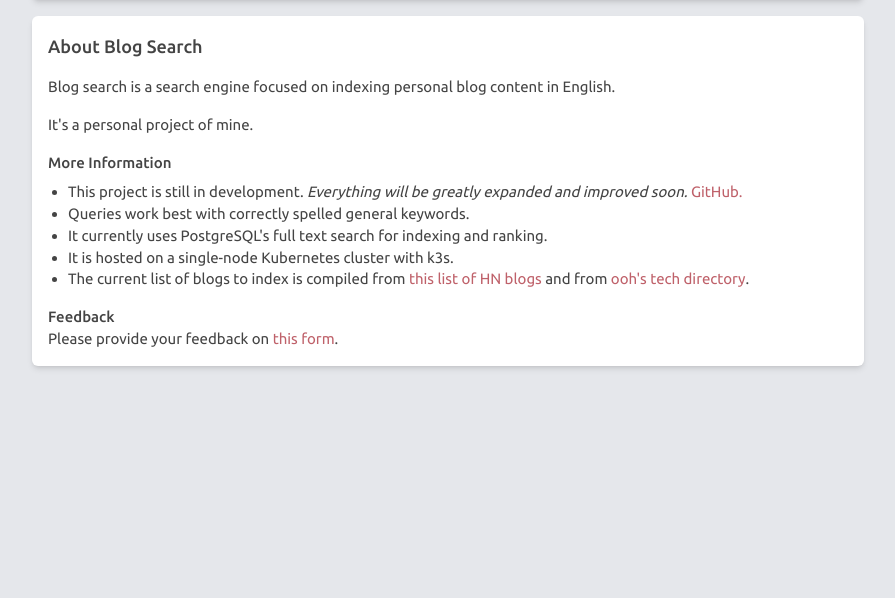
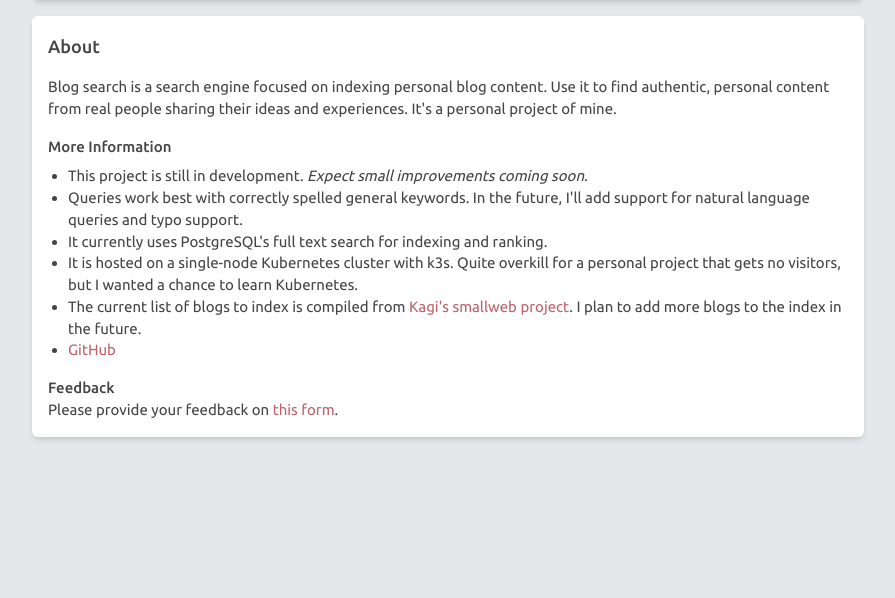
Before and after one commit to sawatkins/blog-search, a FastAPI app: page /about in a window 1280 px wide. Shown: the part 64-662 px from the top of the page, without its empty margins (192-1087 px from the left). Run offline with FastAPI, Linux system fonts and the light colour scheme.

Commit message:
update text

```diff
--- a/web/server.py
+++ b/web/server.py
@@ -83,7 +83,8 @@ async def api_search(q: str = Query(...)):
 async def robots():
     return """
 User-agent: *
-Disallow:
+Disallow: /search
+Disallow: /api/search
 """
 
 @app.get("/favicon.ico")
--- a/web/templates/about.html
+++ b/web/templates/about.html
@@ -4,18 +4,18 @@
 
 {% block content %}
 <div class="w-full">
-    <h3 class="text-lg font-medium mb-4">About Blog Search</h3>
+    <h3 class="text-lg font-medium mb-4">About</h3>
 
-    <p class="mb-4">Blog search is a search engine focused on indexing personal blog content in English.</p>
-    <p class="mb-4">It's a personal project of mine.</p>
+    <p class="mb-4">Blog search is a search engine focused on indexing personal blog content. Use it to find authentic, personal content from real people sharing their ideas and experiences. It's a personal project of mine.</p>
 
     <h3 class="font-medium text-md mb-2">More Information</h3>
     <ul class="mb-4 list-disc pl-5">
-        <li>This project is still in development. <i>Everything will be greatly expanded and improved soon.</i> <a href="https://github.com/sawatkins/blog-search" class="text-[#bf616a] hover:underline visited:text-[#bf616a]">GitHub.</a></li>
-        <li>Queries work best with correctly spelled general keywords.</li>
+        <li>This project is still in development. <i>Expect small improvements coming soon.</i></li>
+        <li>Queries work best with correctly spelled general keywords. In the future, I'll add support for natural language queries and typo support.</li>
         <li>It currently uses PostgreSQL's full text search for indexing and ranking.</li>
-        <li>It is hosted on a single-node Kubernetes cluster with k3s.</li>
-        <li>The current list of blogs to index is compiled from <a href="https://github.com/outcoldman/hackernews-personal-blogs" target="_blank" class="text-[#bf616a] hover:underline visited:text-[#bf616a]">this list of HN blogs</a> and from <a href="https://ooh.directory/blogs/technology/" target="_blank" class="text-[#bf616a] hover:underline visited:text-[#bf616a]">ooh's tech directory</a>.</li>
+        <li>It is hosted on a single-node Kubernetes cluster with k3s. Quite overkill for a personal project that gets no visitors, but I wanted a chance to learn Kubernetes.</li>
+        <li>The current list of blogs to index is compiled from <a href="https://github.com/kagisearch/smallweb" target="_blank" class="text-[#bf616a] hover:underline visited:text-[#bf616a]">Kagi's smallweb project</a>. I plan to add more blogs to the index in the future.</li>
+        <li><a href="https://github.com/sawatkins/blog-search" target="_blank" class="text-[#bf616a] hover:underline visited:text-[#bf616a]">GitHub</a></li>
     </ul>
 
     <h3 class="font-medium text-md">Feedback</h3>
--- a/web/templates/api.html
+++ b/web/templates/api.html
@@ -6,7 +6,7 @@
 <div class="w-full">
     <h3 class="text-lg font-medium mb-4">API Documentation</h3>
 
-    <p class="mt-2 mb-4">Blog Search offers a simple API to programmatically access search results.</p>
+    <p class="mt-2 mb-4">Blog Search provides a simple API to access search results. Currently, there is not any authentication or rate limiting. If you are actually using this API, I would be love to hear from you. Please <a href="https://tally.so/r/mBe7We" target="_blank" class="text-[#bf616a] hover:underline visited:text-[#bf616a]">let me know</a>.</p>
 
     <h3 class="font-medium text-md mb-2">Search Endpoint</h3>
     <pre class="bg-gray-100 p-2 rounded my-2 font-mono"><code>GET /api/search?q={query}</code></pre>
--- a/web/templates/base.html
+++ b/web/templates/base.html
@@ -2,25 +2,20 @@
 <html lang="en">
 
 <head>
-    <title>{% block title %}Blog Search{% endblock %}</title> {# Allow overriding title #}
+    <title>{% block title %}Blog Search{% endblock %}</title>
     <meta http-equiv="Content-type" content="text/html; charset=utf-8" />
     <meta name="viewport" content="width=device-width, initial-scale=1.0" />
-    <meta name="description" content="Blog Search is a search engine focused on indexing personal blog content in English" />
     <meta name="author" content="sawatkins" />
-    <meta name="keywords" content="blogsearch, blog, search, discover" />
-    <meta name="robots" content="noindex, nofollow">
+    <meta name="robots" content="index, follow">
     <link rel="icon" type="image/x-icon" href="/favicon.ico">
-    <link rel="canonical" href="https://blogsearch.io" />
-    <script src="https://cdn.jsdelivr.net/npm/@tailwindcss/browser@4"></script>
     <link rel="preconnect" href="https://fonts.googleapis.com">
     <link rel="preconnect" href="https://fonts.gstatic.com" crossorigin>
-
+    <link href="https://fonts.googleapis.com/css2?family=Ubuntu:wght@300;400;500;700&display=swap" rel="stylesheet">
+    <link href="https://fonts.googleapis.com/css2?family=Ubuntu+Mono:wght@400;700&display=swap" rel="stylesheet">
+    <script src="https://cdn.jsdelivr.net/npm/@tailwindcss/browser@4"></script>
     <script defer src="https://umami.sawatkins.com/umami" data-website-id="a2446000-b7cd-480a-a4e9-4d777b8294d4"></script>
 
     <style>
-        @import url('https://fonts.googleapis.com/css2?family=Ubuntu:wght@300;400;500;700&display=swap');
-        @import url('https://fonts.googleapis.com/css2?family=Ubuntu+Mono:wght@400;700&display=swap');
-
         body {
             font-family: 'Ubuntu', sans-serif;
             font-size: 15px;
@@ -124,7 +119,6 @@
     </footer>
 
     {% block scripts %}
-    {# Common scripts can go here, page-specific scripts can override or use super() #}
     {% endblock %}
 </body>
 
```
